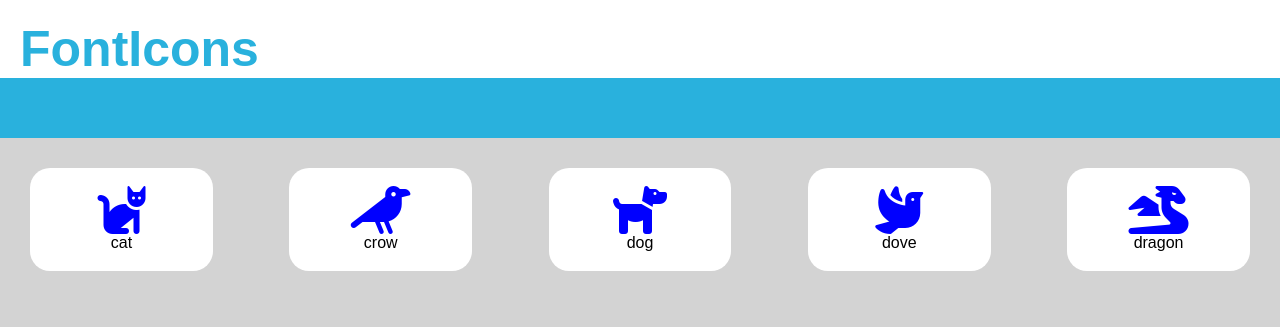
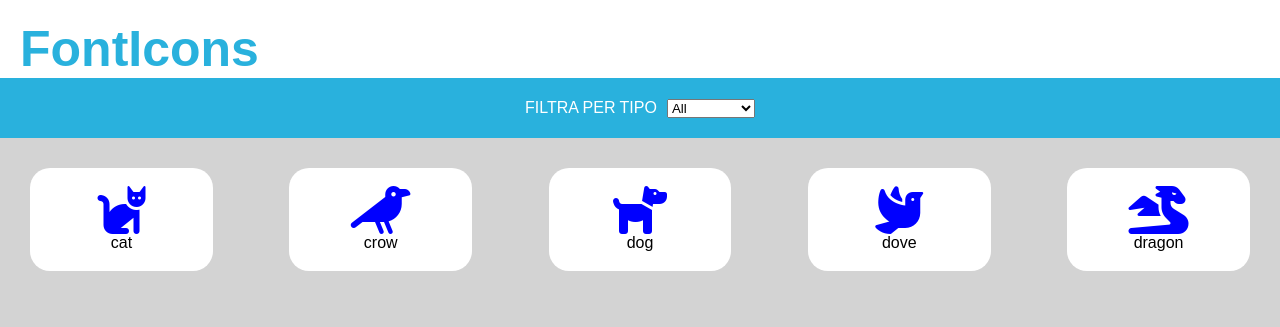
Before and after one commit to Pulcioo/js-es6-icons, a plain HTML site: page index.html in a window 1280 px wide. Shown: the top 327 px of the page. Drawn offline with Linux system fonts and the light colour scheme.

Commit message:
filtrate icon in base al tipo

```diff
--- a/index.html
+++ b/index.html
@@ -17,7 +17,15 @@
         <h1>FontIcons</h1>
     </header>
     <main>
-        <div class="filtra"></div>
+        <div class="filtra">
+            <label for="type" class="white margin-right">FILTRA PER TIPO</label>
+            <select name="type" id="type">
+                <option value="all">All</option>
+                <option value="animal">Animal</option>
+                <option value="vegetables">Vegetables</option>
+                <option value="users">User</option>
+            </select>
+        </div>
         <div class="container-icon"></div>
     </main>
 
--- a/script.js
+++ b/script.js
@@ -137,7 +137,7 @@ const containerIcon = document.querySelector('.container-icon');
 
 // ciclo array
 icons.forEach((icons, index, array) => {
-    creoBox(icons)
+    creoBox(icons);
 });
 
 // funzione per creare box che contiene icon
@@ -152,3 +152,18 @@ function creoBox(elemento) {
     box.innerHTML = `<i class="${elemento.family} ${elemento.prefix}${elemento.name} ${elemento.color} fa-3x"></i>
 	<p class="text">${elemento.name}</p>`
 }
+
+// funzione per filtrare elementi in base al type
+const filterByType = (type) => {
+    return icons.filter(icon => icon.type === type);
+}
+
+// icon di tipo animali
+const animals = filterByType('animal')
+console.log(animals)
+// icon di tipo vegetali
+const vegetables = filterByType('vegetable')
+console.log(vegetables)
+// icon di tipo utenti
+const users = filterByType('user')
+console.log(users)
--- a/style.css
+++ b/style.css
@@ -7,6 +7,13 @@
 }
 
 /* utilities */
+.white{
+    color: white;
+}
+
+.margin-right{
+    margin-right: 10px;
+}
 
 /* classi body */
 h1{
@@ -19,6 +26,9 @@ h1{
 .filtra{
     height: 60px;
     background-color: #29b1dd;
+    display: flex;
+    justify-content: center;
+    align-items: center;
 }
 
 .container-icon{
```
